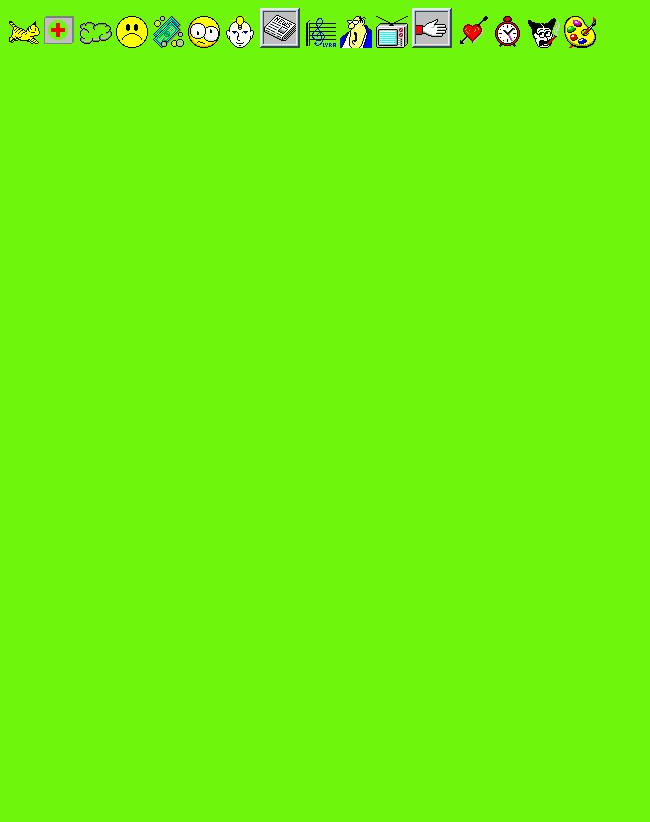
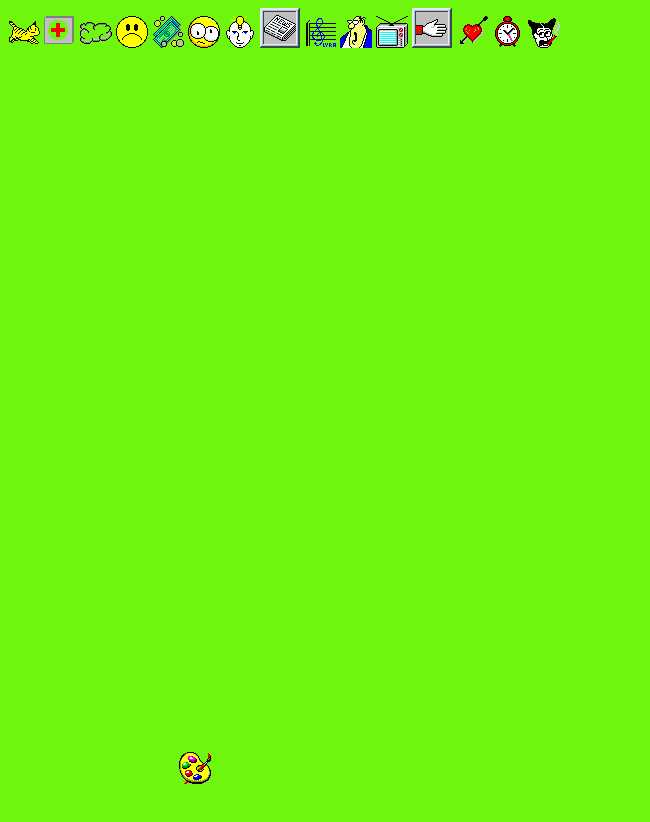
Before and after one commit to Galparsson98/DAM-2015, a plain HTML site: page Misitioa/citas.html in a window 1280 px wide. Shown: the top 822 px of the page, without its empty margins (0-650 px from the left). Drawn offline with Linux system fonts and the light colour scheme; files whose address does not match are found by name.

Commit message:
poner la imagen

```diff
--- a/Misitioa/Citas.css
+++ b/Misitioa/Citas.css
@@ -1,4 +1,4 @@
 .Todo {background-color:#6ef60d;}
 .fonazul {background-color:#1eb7ef; margin-left:25%; margin-top:25%; margin-bottom:25%;margin-right:25%;}
 .fonazul {visibility:hidden;}
-#image15 {left:14%;top:94%;}
+.image15 {position: absolute; left:14%;top:94%;}
```
